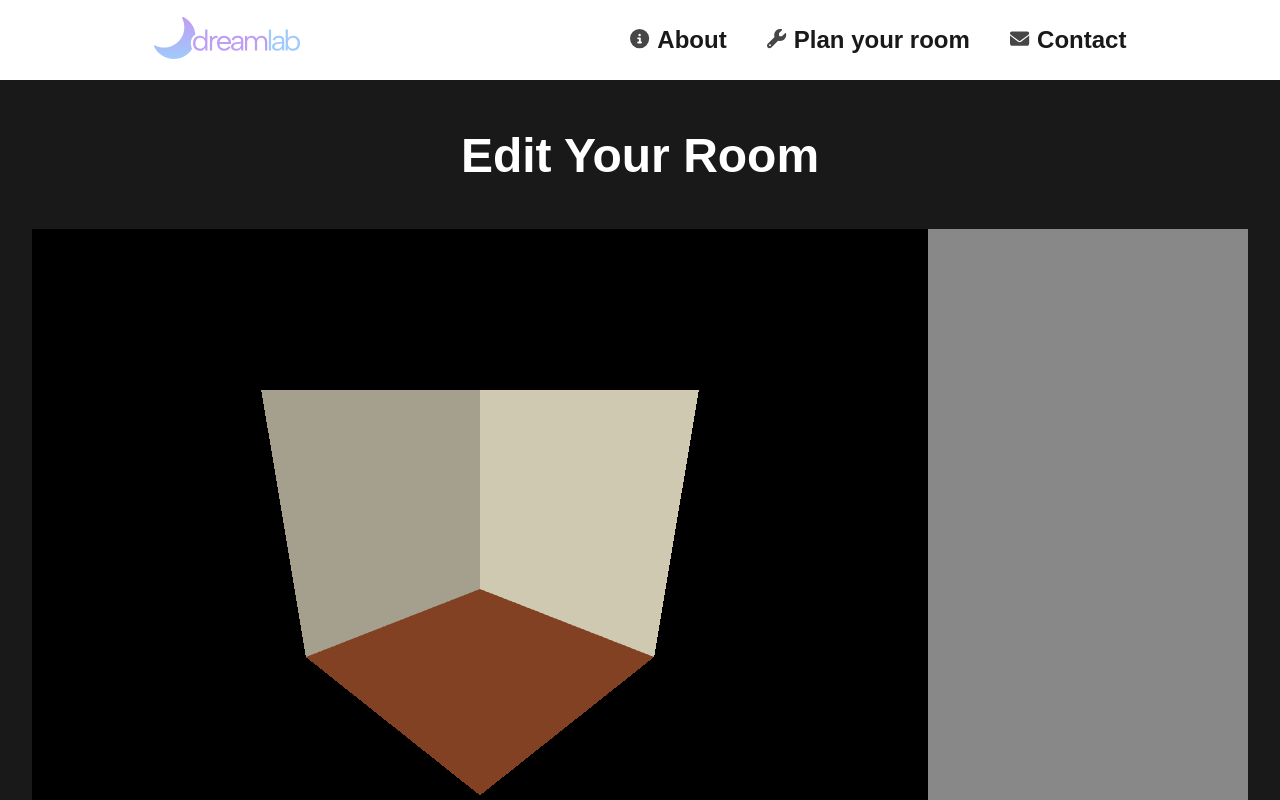
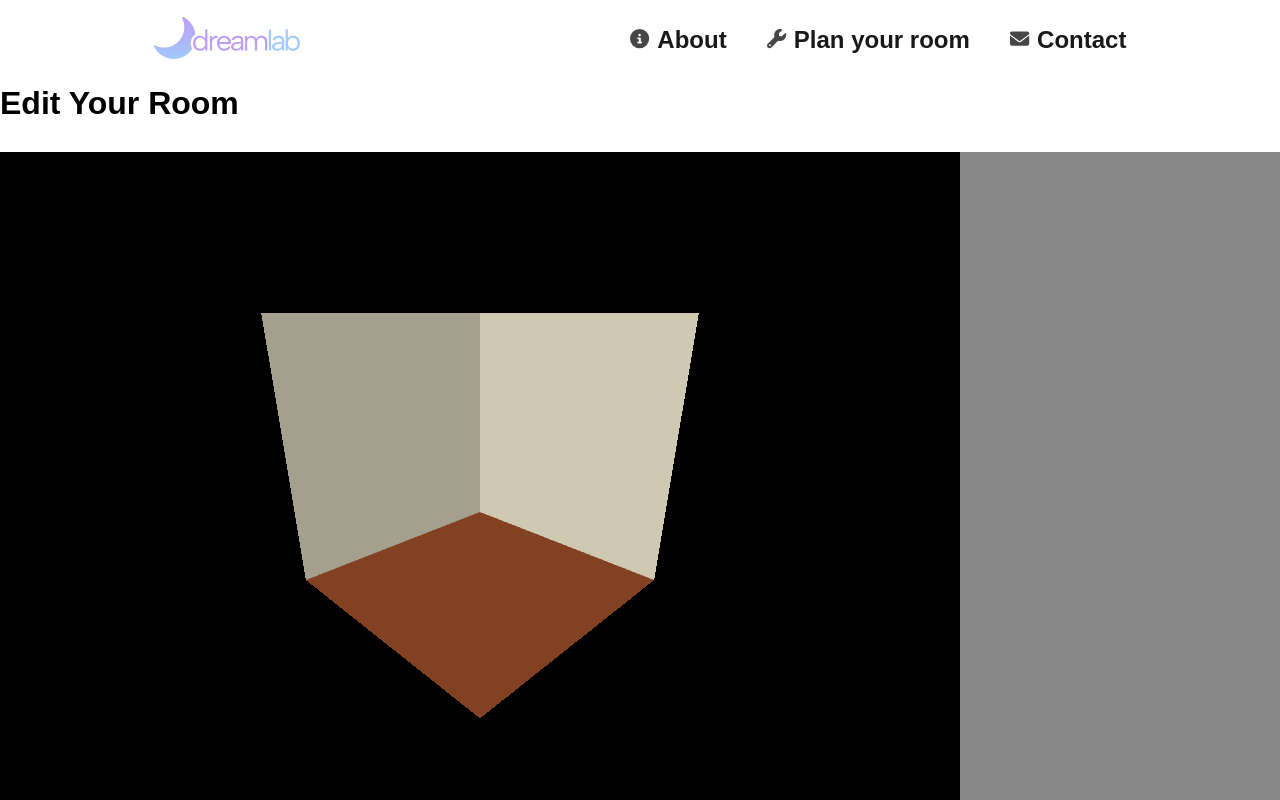
Before and after one commit to conwys/dreamlab-client, an Angular app: page /edit in a window 1280 px wide. Shown: the top 800 px of the page. Built offline with nearby package versions, Linux system fonts and the light colour scheme; no server answers.

Commit message:
Move all mixins to globals

```diff
--- a/src/app/features/home-page/home-page.component.scss
+++ b/src/app/features/home-page/home-page.component.scss
@@ -115,10 +115,9 @@
     line-height: 140%;
     max-width: 600px;
   }
-
   a.btn {
     display: inline-block;
-    @include variables.button-base(variables.$text-gradient, colours.$white);
+    @include globals.button-base(variables.$text-gradient, colours.$white);
   }
 
   .title {
@@ -164,13 +163,12 @@
     padding: 4rem 2rem;
     text-align: center;
   }
-
   h1 {
-    @include variables.section-heading;
+    @include globals.section-heading;
   }
 
   h2 {
-    @include variables.section-subheading;
+    @include globals.section-subheading;
   }
 
   .features {
@@ -239,14 +237,12 @@
     max-width: 800px;
     margin: 0 auto;
     padding: 4rem 2rem;
-    text-align: center;
-
-    h1 {
-      @include variables.section-heading(colours.$white);
+    text-align: center;    h1 {
+      @include globals.section-heading(colours.$white);
     }
 
     h2 {
-      @include variables.section-subheading(colours.$white);
+      @include globals.section-subheading(colours.$white);
     }
   }
 
@@ -273,10 +269,8 @@
     textarea {
       min-height: 150px;
       resize: vertical;
-    }
-
-    .btn {
-      @include variables.button-base();
+    }    .btn {
+      @include globals.button-base();
     }
   }
 }
--- a/src/app/features/plan/plan.component.scss
+++ b/src/app/features/plan/plan.component.scss
@@ -3,5 +3,5 @@
 @use "src/assets/styles/globals/globals";
 
 .plan-container {
-  @include variables.gradient-section-container;
+  @include globals.gradient-section-container;
 }
--- a/src/assets/styles/base/_variables.scss
+++ b/src/assets/styles/base/_variables.scss
@@ -4,80 +4,3 @@ $styled-gradient: linear-gradient(-35deg, colours.$dark-lilac 0%, colours.$dark-
 $gradient-shadow: linear-gradient(0deg, #156EB6 0%, #156eb600 50%);
 $gradient-ease: linear-gradient(0deg, #ffffff00 0%, #ffffff 50%);
 $text-gradient: linear-gradient(-35deg, colours.$lilac, colours.$sky-blue);
-
-@mixin button-base($background: colours.$white, $color: colours.$very-dark-grey) {
-  border: none;
-  padding: 1rem 2rem;
-  border-radius: 0.5rem;
-  font-weight: 600;
-  cursor: pointer;
-  transition: transform 0.3s ease;
-  text-decoration: none;
-  background: $background;
-  color: $color;
-
-  &:hover {
-    transform: translateY(-2px);
-  }
-}
-
-@mixin section-heading($color: colours.$very-dark-grey) {
-  font-size: 4rem;
-  font-weight: 800;
-  margin-bottom: 1.5rem;
-  color: $color;
-}
-
-@mixin section-subheading($color: colours.$dark-grey) {
-  font-size: 1.5rem;
-  text-align: center;
-  max-width: 800px;
-  margin: 0 auto 3rem;
-  color: $color;
-  font-weight: 500;
-  line-height: 1.4;
-}
-
-@mixin gradient-section-content {
-  display: flex;
-  justify-content: center;
-  flex-flow: column;
-  align-items: center;
-  width: 100%;
-  max-width: 1200px;
-  margin: 0 auto;
-  text-align: center;
-  background: linear-gradient(135deg, colours.$lilac 0%, colours.$sky-blue 100%);
-  padding: 10rem;
-  border-radius: 100px;
-
-  h1 {
-    font-size: 3.5rem;
-    font-weight: 800;
-    margin-bottom: 0.5rem;
-    color: colours.$white;
-    margin-top: 0;
-  }
-
-  h2 {
-    font-size: 1.2rem;
-    max-width: 600px;
-    margin: 0 auto 3rem;
-    color: colours.$white;
-    font-weight: 500;
-    line-height: 1.4;
-    opacity: 0.9;
-  }
-}
-
-@mixin gradient-section-container {
-  position: relative;
-  display: flex;
-  align-items: center;
-  justify-content: center;
-  padding-top: 12vh;
-
-  .section-content {
-    @include gradient-section-content;
-  }
-}
--- a/src/assets/styles/globals/_globals.scss
+++ b/src/assets/styles/globals/_globals.scss
@@ -1,53 +1,79 @@
 @use "../base/colours";
+@use "../base/variables";
 
-h1 {
-  font-size: 3rem;
-  margin-bottom: 1rem;
-  color: colours.$white;
+@mixin button-base($background: colours.$white, $color: colours.$very-dark-grey) {
+  border: none;
+  padding: 1rem 2rem;
+  border-radius: 0.5rem;
+  font-weight: 600;
+  cursor: pointer;
+  transition: transform 0.3s ease;
+  text-decoration: none;
+  background: $background;
+  color: $color;
+
+  &:hover {
+    transform: translateY(-2px);
+  }
 }
 
-p {
-  font-size: 1.2rem;
-  color: colours.$dark-grey;
-  max-width: 600px;
-  text-align: center;
+@mixin section-heading($color: colours.$very-dark-grey) {
+  font-size: 4rem;
+  font-weight: 800;
+  margin-bottom: 1.5rem;
+  color: $color;
 }
 
-.page-container {
-  padding: 2rem;
-  display: flex;
-  flex-direction: column;
-  align-items: center;
-  min-height: 100vh;
-  background-color: colours.$very-dark-grey;
-  color: colours.$white;
+@mixin section-subheading($color: colours.$dark-grey) {
+  font-size: 1.5rem;
+  text-align: center;
+  max-width: 800px;
+  margin: 0 auto 3rem;
+  color: $color;
+  font-weight: 500;
+  line-height: 1.4;
 }
 
-.btn {
-  display: block;
-  background-color: colours.$lilac;
-  transition: background-color 0.3s ease;
-  padding: 1rem 3rem;
+@mixin gradient-section-content {
+  display: flex;
+  justify-content: center;
+  flex-flow: column;
+  align-items: center;
+  width: 100%;
+  max-width: 1200px;
+  margin: 0 auto;
+  text-align: center;
+  background: linear-gradient(135deg, colours.$lilac 0%, colours.$sky-blue 100%);
+  padding: 10rem;
+  border-radius: 100px;
 
-  &:hover {
-    background-color: colours.$sky-blue;
+  h1 {
+    font-size: 3.5rem;
+    font-weight: 800;
+    margin-bottom: 0.5rem;
+    color: colours.$white;
+    margin-top: 0;
   }
 
-  border: none;
-  border-radius: 12px;
-
-  color: colours.$white;
-  font-size: 1.2rem;
-  font-weight: 600;
-
-  cursor: pointer;
-
-  &:hover {
-    background-color: colours.$sky-blue;
-  }
-
-  &:disabled {
-    background-color: colours.$disabled-button;
-    cursor: not-allowed;
+  h2 {
+    font-size: 1.2rem;
+    max-width: 600px;
+    margin: 0 auto 3rem;
+    color: colours.$white;
+    font-weight: 500;
+    line-height: 1.4;
+    opacity: 0.9;
   }
 }
+
+@mixin gradient-section-container {
+  position: relative;
+  display: flex;
+  align-items: center;
+  justify-content: center;
+  padding-top: 12vh;
+
+  .section-content {
+    @include gradient-section-content;
+  }
+}
```
